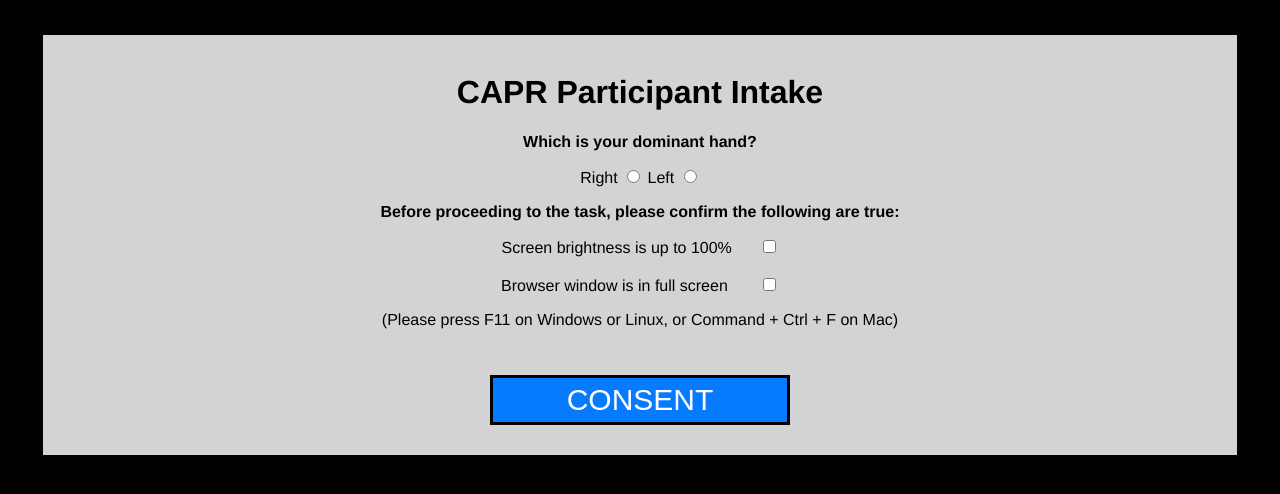
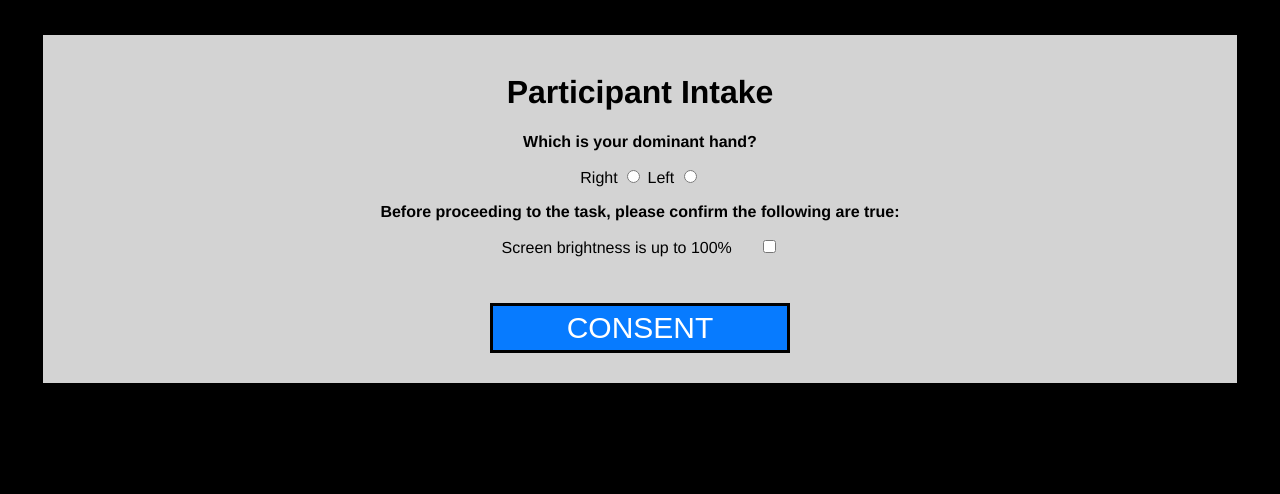
Before and after one commit to belieflab/jsPsychWrapper-v6.3, a PHP site: page /?src_subject_id=1 in a window 1280 px wide. Shown: the top 494 px of the page. Run offline with PHP 8.4, Linux system fonts and the light colour scheme; data that the repository does not hold is empty.

Commit message:
updated nda.php to align with v7

```diff
--- a/include/nda.php
+++ b/include/nda.php
@@ -1,6 +1,6 @@
 <div class="screening" style="background-color:lightgray; text-align:center; margin:35px; vertical-align:middle">
 <br>
-<h1 style="text-align:center;">CAPR Participant Intake</h1>
+<h1 style="text-align:center;">Participant Intake</h1>
 <!-- <input type="text" id="result"> -->
   <div id="intake">
 
@@ -21,11 +21,10 @@
     <input type="checkbox" name="brightness" id="brightness" value="1"/>
     </label>
     <br>
-    <br>
-    <label class="container">Browser window is in full screen &nbsp&nbsp&nbsp&nbsp&nbsp
+    <!-- <label class="container">Browser window is in full screen &nbsp&nbsp&nbsp&nbsp&nbsp
     <input type="checkbox" name="fullscreen" id="fullscreen" value="1"/>
     </label>
-    <p style="color:black">(Please press F11 on Windows or Linux, or Command + Ctrl + F on Mac)</p>
+    <p style="color:black">(Please press F11 on Windows or Linux, or Command + Ctrl + F on Mac)</p>  -->
     <!-- <br>
     <label class="container">Headphones plugged in? &nbsp&nbsp&nbsp&nbsp&nbsp&nbsp&nbsp&nbsp&nbsp&nbsp&nbsp&nbsp&nbsp&nbsp&nbsp&nbsp
     <input type="checkbox" name="headphones" id="headphones" value="1"/>
@@ -47,7 +46,7 @@
   </label>
 </form>
 <br> -->
-<button id="submitButton" class="btn btn-primary btn-lg loadMain" onclick="validateHandedness(), validateBrightness(), validateFullscreen(), /*validateHeadphones(), validateVolume(),*/ submitIntake()" type="button">SUBMIT</button>
+<button id="submitButton" class="btn btn-primary btn-lg loadMain" onclick="validateHandedness(), validateBrightness(), /*validateFullscreen(), validateHeadphones(), validateVolume(),*/ submitIntake()" type="button">SUBMIT</button>
 </div>
 <div id="validation" style="display: none">
     <br>
@@ -57,18 +56,17 @@
 
 <div id="load" style="display: none">
 <h3>All validation rules were passed successfully!</h3>
-<h3>Please keep your browser in fullscreen for the duration of the experiment.</h3>
 <h3>Click to load the experiment.</h3><button id="nextButton" class="noCursor" onclick="startExperiment()">LOAD</button>
 <!-- <p id="nextButton" style="display: none" >please make sure you are in a quiet place. When you are ready to begin, click 'START'</p> -->
 <br>
 </div>
-<script>$("button.loadMain").click(function(){
+<script>$("button.loadMain").click(() => {
         // $.getScript("exp/rand.js");
       $.getScript("exp/timeline.js");
       // $.getScript("exp/main.js");
   }); </script>
 <script>
-$("button.noCursor").click(function(){
+$("button.noCursor").click(() => {
 $("body").addClass("hideCursor");
 });
 </script>
```
